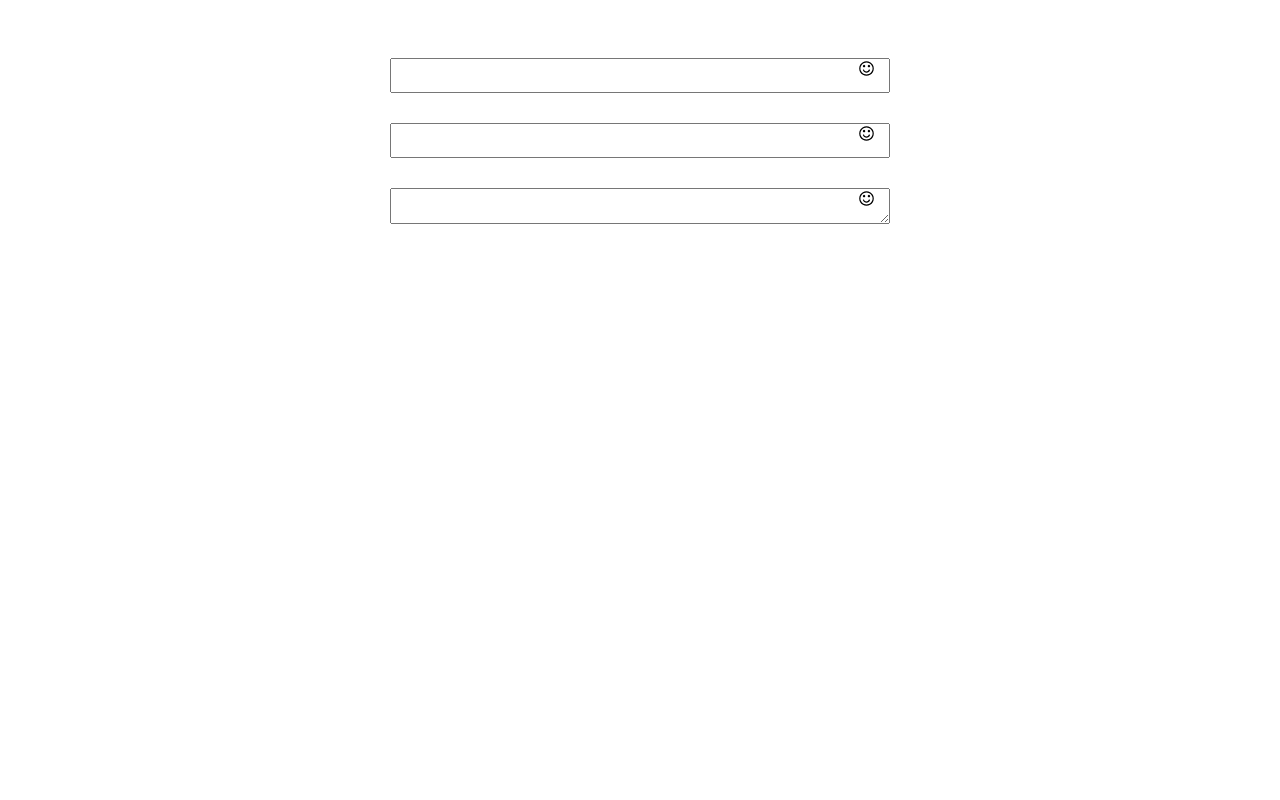
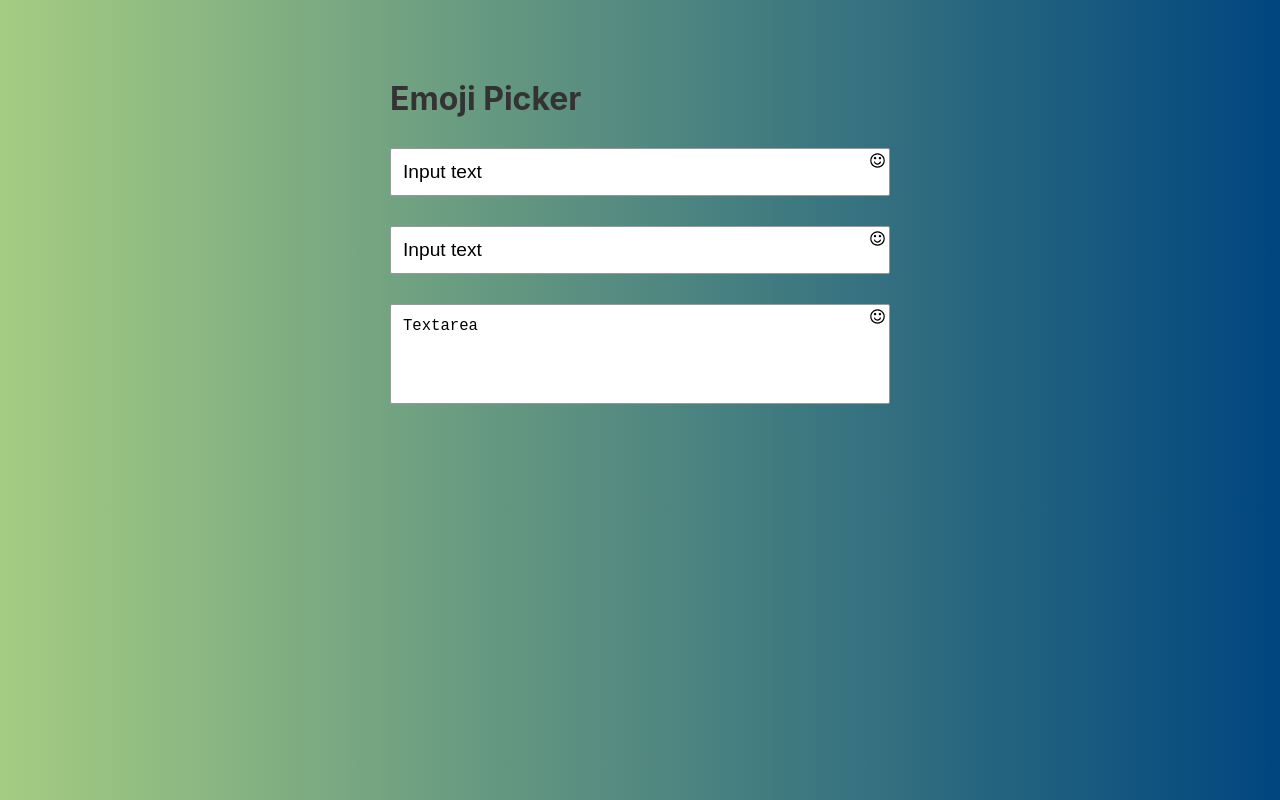
Before and after one commit to glauberramos/vanilla-emoji-picker, a website: page index.html in a window 1280 px wide. Drawn offline with Linux system fonts and the light colour scheme.

Commit message:
Improve homepage

```diff
--- a/emojiPicker.js
+++ b/emojiPicker.js
@@ -37,8 +37,8 @@ const generateElements = (emojiInput) => {
 
   const emojiTrigger = document.createElement('a')
   emojiTrigger.style = `position: absolute;
-    top: 2px;
-    right: 15px;
+    top: 4px;
+    right: 4px;
     text-decoration: none;`
   emojiTrigger.setAttribute('href', "javascript:void(0)")
   emojiTrigger.innerHTML = "<svg xmlns=\"http://www.w3.org/2000/svg\" width=\"17\" height=\"17\" viewBox=\"0 0 12 14\"><path d=\"M8.9 8.4q-0.3 0.9-1.1 1.5t-1.8 0.6-1.8-0.6-1.1-1.5q-0.1-0.2 0-0.4t0.3-0.2q0.2-0.1 0.4 0t0.2 0.3q0.2 0.6 0.7 1t1.2 0.4 1.2-0.4 0.7-1q0.1-0.2 0.3-0.3t0.4 0 0.3 0.2 0 0.4zM5 5q0 0.4-0.3 0.7t-0.7 0.3-0.7-0.3-0.3-0.7 0.3-0.7 0.7-0.3 0.7 0.3 0.3 0.7zM9 5q0 0.4-0.3 0.7t-0.7 0.3-0.7-0.3-0.3-0.7 0.3-0.7 0.7-0.3 0.7 0.3 0.3 0.7zM11 7q0-1-0.4-1.9t-1.1-1.6-1.6-1.1-1.9-0.4-1.9 0.4-1.6 1.1-1.1 1.6-0.4 1.9 0.4 1.9 1.1 1.6 1.6 1.1 1.9 0.4 1.9-0.4 1.6-1.1 1.1-1.6 0.4-1.9zM12 7q0 1.6-0.8 3t-2.2 2.2-3 0.8-3-0.8-2.2-2.2-0.8-3 0.8-3 2.2-2.2 3-0.8 3 0.8 2.2 2.2 0.8 3z\"/></svg>"
--- a/index.html
+++ b/index.html
@@ -2,22 +2,45 @@
   <head></head>
   <body>
     <div class="container">
-      <input data-emoji="true" type="text">
-      <input data-emoji="true" type="text">
-      <textarea data-emoji="true"></textarea>
+      <h1>Emoji Picker</h1>
+      <input data-emoji="true" type="text" value="Input text">
+      <input data-emoji="true" type="text" value="Input text">
+      <textarea data-emoji="true">Textarea</textarea>
     </div>
   </body>
   <style>
+    body {
+      background: #00467F;
+      background: -webkit-linear-gradient(to right, #A5CC82, #00467F);
+      background: linear-gradient(to right, #A5CC82, #00467F);
+      font-family: -apple-system, BlinkMacSystemFont, “Segoe UI”, Roboto, Helvetica, Arial, sans-serif;
+    }
+
+    h1 {
+      color: #333;
+      margin-bottom: 30px;
+    }
+
     .container {
       padding-top: 50px;
       width: 500px;
       margin: 0 auto;
     }
 
+    input, textarea {
+      font-size: 1.2em;
+      padding: 12px;
+      border: 1px solid #999;
+      border-radius: 2px;
+    }
+
     input {
-      height: 35px;
-      font-size: 18px;
       margin-bottom: 30px;
+    }
+
+    textarea {
+      height: 100px;
+      resize: none;
     }
   </style>
   <script src="emojiPicker.js"></script>
```
